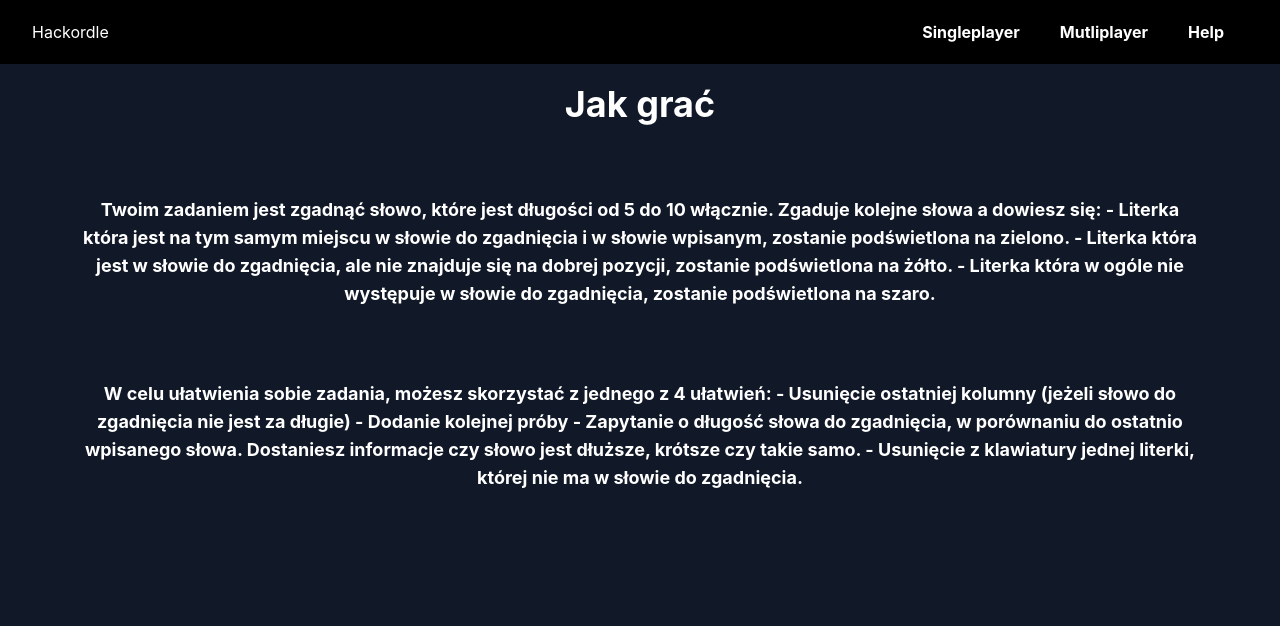
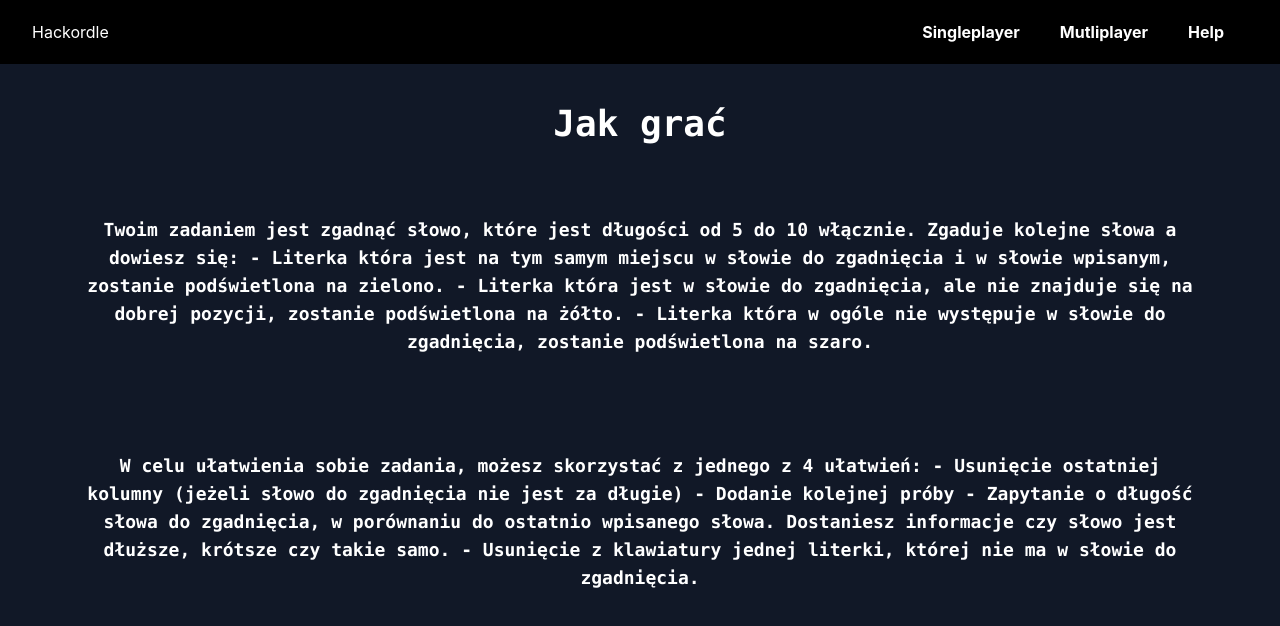
Before and after one commit to hackordle-team/hackordle-frontend, a React (Create React App) app: page /help in a window 1280 px wide. Shown: the top 626 px of the page. Built offline with nearby package versions, Linux system fonts and the light colour scheme; no server answers.

Commit message:
new help

```diff
--- a/src/pages/Help.tsx
+++ b/src/pages/Help.tsx
@@ -2,7 +2,7 @@ import React from "react";
 import Wrapper from "../components/Wrapper";
 
 const Help: React.FC = () => {
-  return <div className="font-bold px-20 py-5 w-full h-full text-white text-center bg-gray-900 margin-auto">
+  return <div className="font-mono font-bold px-20 py-10 w-full h-full text-white text-center bg-gray-900 margin-auto">
         <h1 className="text-4xl">Jak grać</h1>
 
         <br></br>
@@ -18,6 +18,7 @@ const Help: React.FC = () => {
         <br></br>
         <br></br>
         <br></br>
+        <br></br>
         <article className="text-lg" >
           W celu ułatwienia sobie zadania, możesz skorzystać z jednego z 4 ułatwień:
           - Usunięcie ostatniej kolumny (jeżeli słowo do zgadnięcia nie jest za długie)
```
